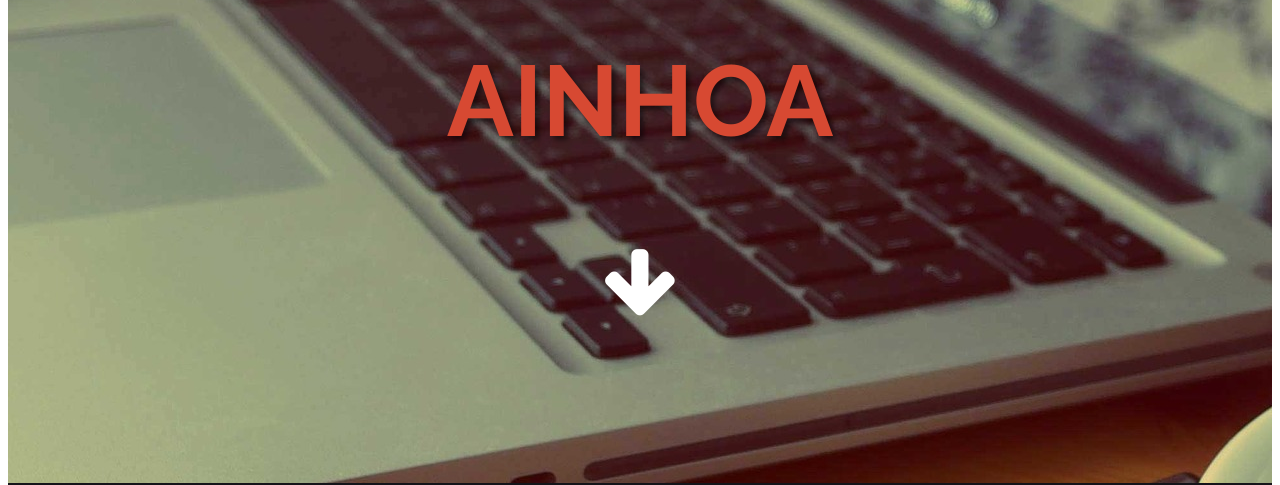
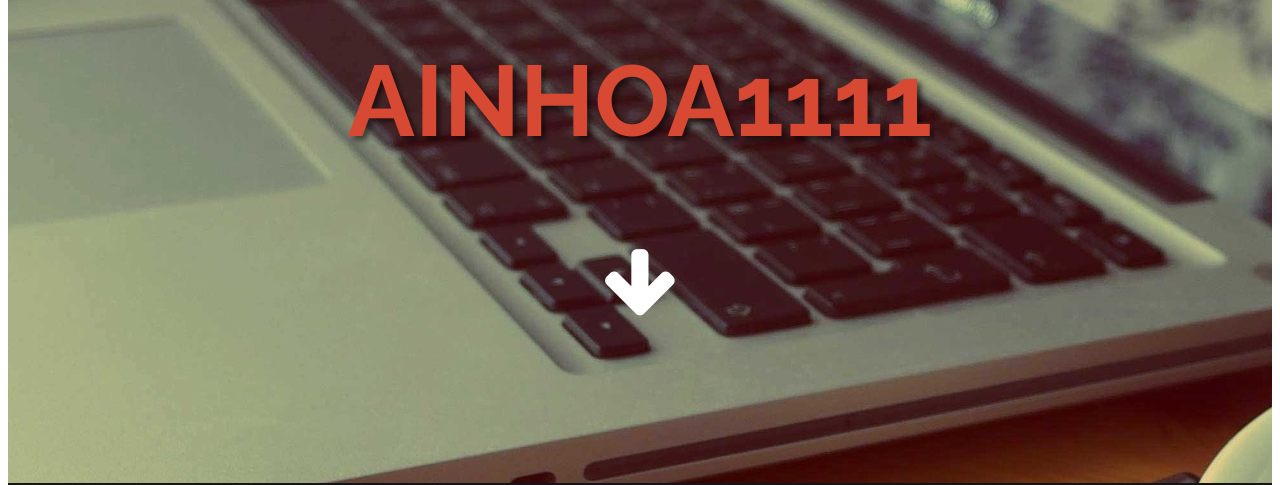
Before and after one commit to ainhoacm1985/gitfacilito, a plain HTML site: page index.html in a window 1280 px wide. Shown: the part 325-810 px from the top of the page. Drawn offline with Linux system fonts and the light colour scheme.

Commit message:
Update index.html
dffdd

```diff
--- a/index.html
+++ b/index.html
@@ -29,7 +29,7 @@
 
 
 
-			<h1>AINHOA</h1>
+			<h1>AINHOA1111</h1>
 
 			<a href="", class="icon fa fa-arrow-down"></a>
 		</div>
```
